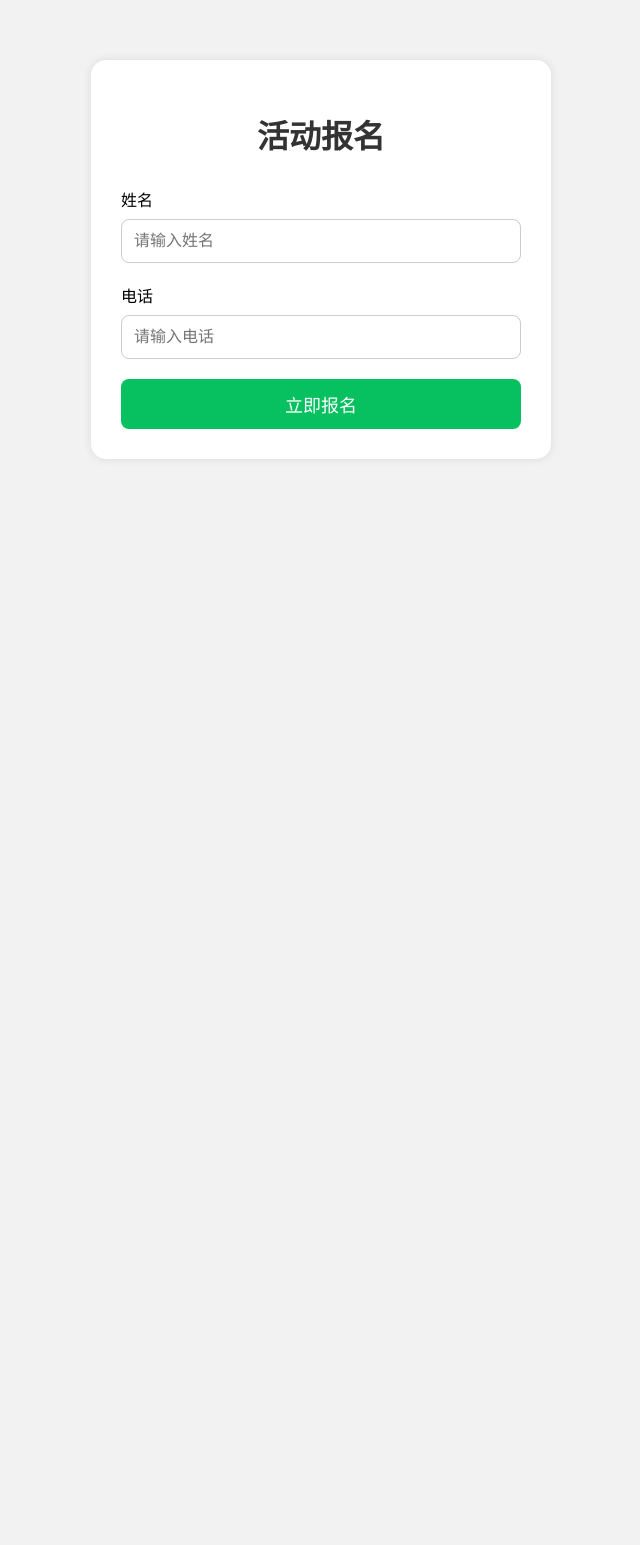
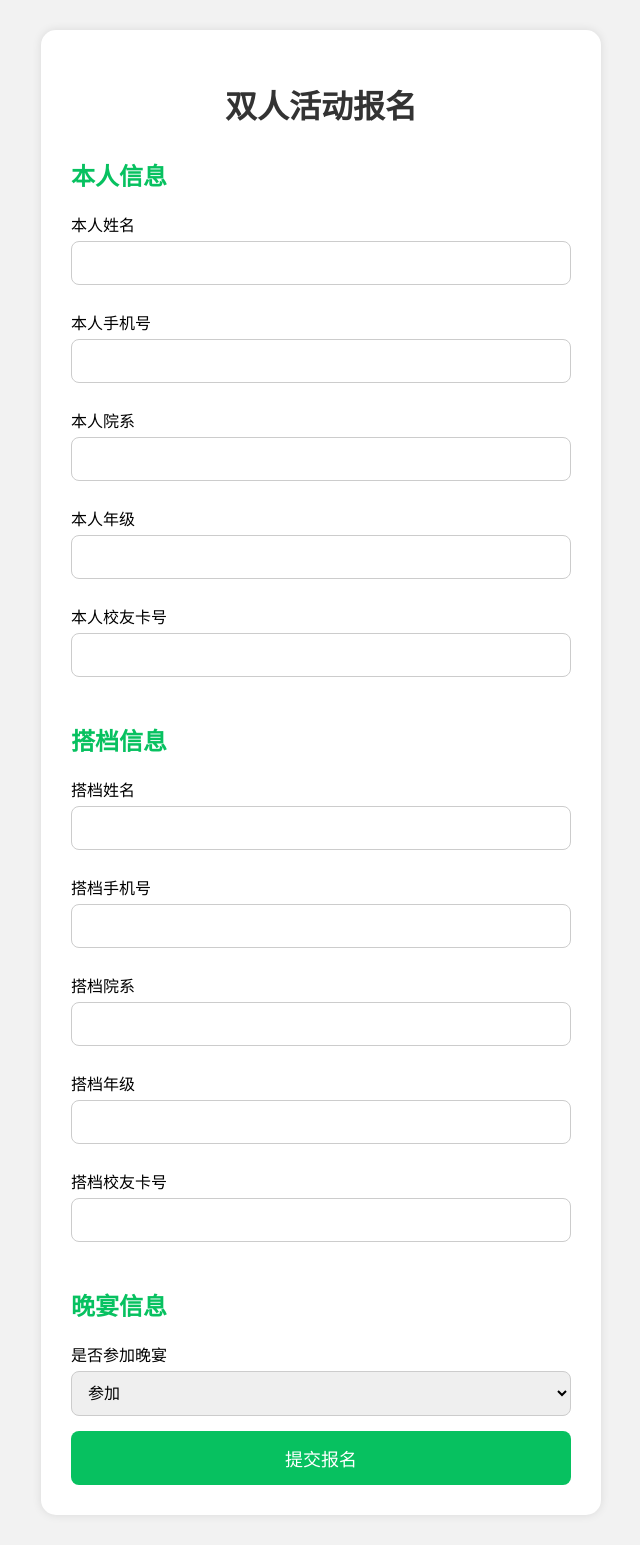
Before and after one commit to jzy2003/signup-system, a Flask app: page / in a window 1280 px wide. Shown: the whole page, without its empty margins (319-959 px from the left). Before the commit the page ends 459 px from the top, so only its background shows below. Run offline with Flask 3, Linux system fonts and the light colour scheme.

Commit message:
更新双人报名系统

```diff
--- a/app.py
+++ b/app.py
@@ -13,9 +13,26 @@ db = SQLAlchemy(app)
 
 # 创建报名数据表
 class User(db.Model):
+
     id = db.Column(db.Integer, primary_key=True)
+
+    # 本人信息
     name = db.Column(db.String(100))
     phone = db.Column(db.String(100))
+    department = db.Column(db.String(100))
+    grade = db.Column(db.String(100))
+    card_number = db.Column(db.String(100))
+
+    # 搭档信息
+    partner_name = db.Column(db.String(100))
+    partner_phone = db.Column(db.String(100))
+    partner_department = db.Column(db.String(100))
+    partner_grade = db.Column(db.String(100))
+    partner_card_number = db.Column(db.String(100))
+
+    # 晚宴
+    dinner = db.Column(db.String(20))
+
 
 # 首页（报名页面）
 @app.route('/', methods=['GET', 'POST'])
@@ -23,16 +40,39 @@ def home():
 
     if request.method == 'POST':
 
-        # 获取表单数据
+        # 本人信息
         name = request.form.get('name')
         phone = request.form.get('phone')
+        department = request.form.get('department')
+        grade = request.form.get('grade')
+        card_number = request.form.get('card_number')
 
-        # 调试输出（会显示在终端）
-        print("姓名：", name)
-        print("电话：", phone)
+        # 搭档信息
+        partner_name = request.form.get('partner_name')
+        partner_phone = request.form.get('partner_phone')
+        partner_department = request.form.get('partner_department')
+        partner_grade = request.form.get('partner_grade')
+        partner_card_number = request.form.get('partner_card_number')
 
-        # 保存到数据库
-        new_user = User(name=name, phone=phone)
+        # 晚宴
+        dinner = request.form.get('dinner')
+
+        # 保存数据库
+        new_user = User(
+            name=name,
+            phone=phone,
+            department=department,
+            grade=grade,
+            card_number=card_number,
+
+            partner_name=partner_name,
+            partner_phone=partner_phone,
+            partner_department=partner_department,
+            partner_grade=partner_grade,
+            partner_card_number=partner_card_number,
+
+            dinner=dinner
+        )
 
         db.session.add(new_user)
         db.session.commit()
@@ -40,6 +80,7 @@ def home():
         return "报名成功！"
 
     return render_template('index.html')
+
 
 # 后台页面
 @app.route('/admin')
@@ -50,6 +91,7 @@ def admin():
 
     return render_template('admin.html', users=users)
 
+
 # 启动程序
 if __name__ == '__main__':
 
--- a/templates/index.html
+++ b/templates/index.html
@@ -4,7 +4,7 @@
 <head>
     <meta charset="UTF-8">
     <meta name="viewport" content="width=device-width, initial-scale=1.0">
-    <title>活动报名</title>
+    <title>双人活动报名</title>
 
     <style>
 
@@ -17,9 +17,9 @@
 
         .container{
             width:90%;
-            max-width:400px;
+            max-width:500px;
             background:white;
-            margin:60px auto;
+            margin:30px auto;
             padding:30px;
             border-radius:15px;
             box-shadow:0 0 10px rgba(0,0,0,0.1);
@@ -27,24 +27,34 @@
 
         h1{
             text-align:center;
+            color:#333;
             margin-bottom:30px;
-            color:#333;
         }
 
-        input{
+        h2{
+            margin-top:30px;
+            color:#07c160;
+        }
+
+        label{
+            display:block;
+            margin-top:10px;
+            margin-bottom:5px;
+        }
+
+        input, select{
             width:100%;
             padding:12px;
-            margin-top:8px;
-            margin-bottom:20px;
             border:1px solid #ccc;
             border-radius:8px;
             font-size:16px;
             box-sizing:border-box;
+            margin-bottom:15px;
         }
 
         button{
             width:100%;
-            padding:12px;
+            padding:14px;
             background:#07c160;
             color:white;
             border:none;
@@ -65,17 +75,54 @@
 
     <div class="container">
 
-        <h1>活动报名</h1>
+        <h1>双人活动报名</h1>
 
         <form action="/" method="POST">
 
-            <label>姓名</label>
-            <input type="text" name="name" placeholder="请输入姓名">
+            <h2>本人信息</h2>
 
-            <label>电话</label>
-            <input type="text" name="phone" placeholder="请输入电话">
+            <label>本人姓名</label>
+            <input type="text" name="name" required>
 
-            <button type="submit">立即报名</button>
+            <label>本人手机号</label>
+            <input type="text" name="phone" required>
+
+            <label>本人院系</label>
+            <input type="text" name="department">
+
+            <label>本人年级</label>
+            <input type="text" name="grade">
+
+            <label>本人校友卡号</label>
+            <input type="text" name="card_number">
+
+            <h2>搭档信息</h2>
+
+            <label>搭档姓名</label>
+            <input type="text" name="partner_name" required>
+
+            <label>搭档手机号</label>
+            <input type="text" name="partner_phone" required>
+
+            <label>搭档院系</label>
+            <input type="text" name="partner_department">
+
+            <label>搭档年级</label>
+            <input type="text" name="partner_grade">
+
+            <label>搭档校友卡号</label>
+            <input type="text" name="partner_card_number">
+
+            <h2>晚宴信息</h2>
+
+            <label>是否参加晚宴</label>
+
+            <select name="dinner">
+                <option value="参加">参加</option>
+                <option value="不参加">不参加</option>
+            </select>
+
+            <button type="submit">提交报名</button>
 
         </form>
 
```
Also changed, not shown: instance/signup.db.
